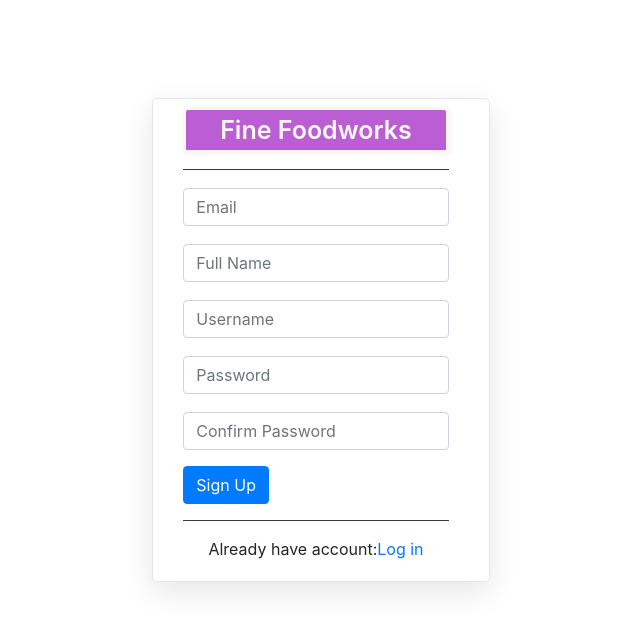
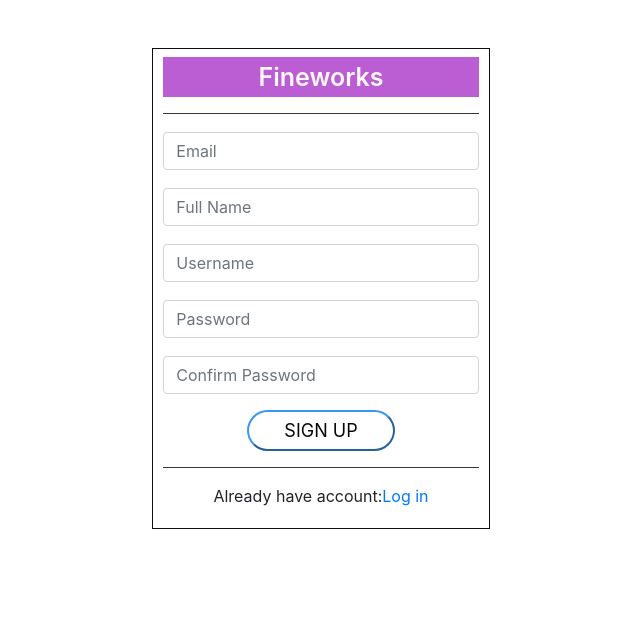
Before and after one commit to rameshnayak123/serviceapp, a Flask app: template templates/index.html in a window 1280 px wide. Shown: the top 631 px of the page, without its empty margins (319-959 px from the left). Run offline with Flask 3, Linux system fonts and the light colour scheme; the template is opened without the code that fills it, so the values that code supplies are empty; some libraries are stand-ins or nearby versions.

Commit message:
upto OTP came

```diff
--- /dev/null
+++ b/static/css/signup-verify.css
@@ -0,0 +1,63 @@
+body {
+    font-family: Arial, sans-serif;
+    background-color: #fafafa;
+  }
+
+  .signup-form {
+    background-color: #fff;
+    border: 1px solid #0e0d0d;
+    padding:10px;
+  }
+
+  .form-header h1 {
+    background-color: #bb5ed3;
+    color: #fcf7f7;
+    font-size: 25px;
+    font-weight: 600;
+    padding: 5px;
+    margin-bottom: 5px;
+
+  }
+
+  .form-group {
+    padding-top: 2px;
+    margin-bottom: 20px;
+  }
+
+  .form-control {
+    border-radius: 3px;
+    font-size: 14px;
+    padding: 10px;
+  }
+
+
+  .btn-primary1 {
+    background-color: #fff;
+    border-color: #3897f0;
+    color: #080808;
+    border-radius: 50px; /* Use a large value to create an oval shape */
+    padding: 5px 35px; /* Increase the padding to increase the width */
+    font-size: 18px;
+    font-weight: 800px;
+    text-align: center;
+    text-transform: uppercase;
+    display: inline-block;
+    transition: all 0.3s ease-in-out;
+  }
+
+  .btn-primary1:hover {
+    border-color:  #bb5ed3;
+    color: #0a0a0a;
+    transition: all 0.3s ease-in-out;
+  }
+
+  .signup-login {
+    text-align: center;
+  }
+  #loading {
+    position: fixed;
+    z-index: 9999;
+    top: 50%;
+    left: 50%;
+    transform: translate(-50%, -50%);
+  }
--- a/static/signup-verify.css
+++ /dev/null
@@ -1,75 +0,0 @@
-body {
-    font-family: Arial, sans-serif;
-    background-color: #fafafa;
-  }
-
-  .signup-form {
-    background-color: #fff;
-    border: 1px solid #e6e6e6;
-    padding-right: 40px;
-    padding-left: 30px;
-    margin-top: 50px;
-    border-radius: 5px;
-    box-shadow: 0px 10px 30px rgba(0, 0, 0, 0.1);
-  }
-
-  .form-header h1 {
-    background-color: #bb5ed3;
-    color: #fcf7f7;
-    font-size: 25px;
-    font-weight: 600;
-    padding: 5px;
-    margin-bottom: 5px;
-    border-top-left-radius: 5px;
-    border-top-right-radius: 5px;
-    border-style: solid;
-    box-shadow: 2px 1px 2px 1px;
-  }
-
-  .form-group {
-    padding-top: 2px;
-    margin-bottom: 20px;
-  }
-
-  .form-control {
-    border-radius: 3px;
-    font-size: 14px;
-    padding: 10px;
-  }
-
-  .btn {
-    border-radius: 3px;
-    font-size: 14px;
-    font-weight: 600;
-    line-height: 1.5;
-    padding: 10px 16px;
-    text-align: center;
-    text-decoration: none;
-    transition: background-color 0.2s ease-in-out, color 0.2s ease-in-out,
-      border-color 0.2s ease-in-out;
-  }
-
-  .btn-primary {
-    background-color: #3897f0;
-    border-color: #3897f0;
-    color: #fff;
-  }
-
-  .btn-primary:hover {
-    background-color: #3d8cf7;
-    border-color: #3d8cf7;
-    color: #fff;
-  }
-
-  .signup-login {
-    text-align: center;
-  }
-
-  .signup-login__form input[type="submit"] {
-    background-color: #3897f0;
-    color: #fff;
-    font-weight: bold;
-    cursor: pointer;
-    width: 100%;
-    margin-top: 20px;
-  }
--- a/templates/index.html
+++ b/templates/index.html
@@ -7,12 +7,17 @@
     <link rel="stylesheet" type="text/css" href="https://maxcdn.bootstrapcdn.com/bootstrap/4.0.0/css/bootstrap.min.css">
   </head>
   <body>
-    <div class="container">
+    <div id="loading" class="d-flex justify-content-center">
+      <div class="spinner-border" role="status">
+        <span class="sr-only">Loading...</span>
+      </div>
+    </div>
+    <div id="page-content" class="container border-4 border-dark">
       <div class="row justify-content-center mx-1 my-5">
         <div class="col-md-4">
           <div class="signup-form pt-2 pb-1">
             <div class="form-header">
-              <h1 class="text-center">Fine Foodworks</h1>
+              <h1 class="text-center">Fineworks</h1>
               <hr class="border-4 border-dark">
             </div>
             <form action="/signup" method="POST">
@@ -32,7 +37,7 @@
               <div class="form-group">
                 <input type="password" name="confirm_password" class="form-control" placeholder="Confirm Password" required>
               </div>
-              <button type="submit" class="btn btn-primary">Sign Up</button>
+              <center><button type="submit" class="btn-primary1 ">Sign Up</button></center>
             </form>
             <hr class="border-4 border-dark">
             <center><p>Already have account:<a href="#">Log in</a></p></center>
@@ -40,6 +45,11 @@
         </div>
       </div>
     </div>
-  </div>
-</body>
+    <script>
+      window.onload = function() {
+        document.getElementById('loading').style.display = 'none';
+        document.getElementById('page-content').style.display = 'block';
+      };
+    </script>
+  </body>
 </html>
```
Also changed, not shown: static/css/verify.css (added, +112 -0 lines), templates/verify.html (+25 -88 lines), instance/users.db, static/images/loading.gif (added).
